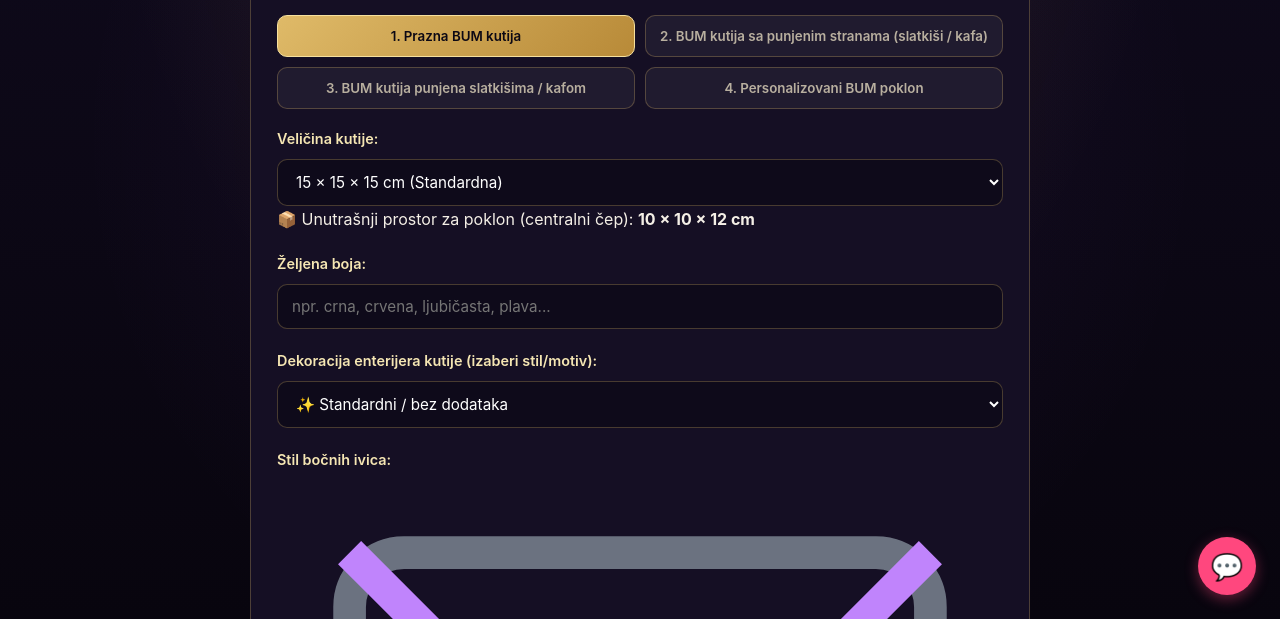
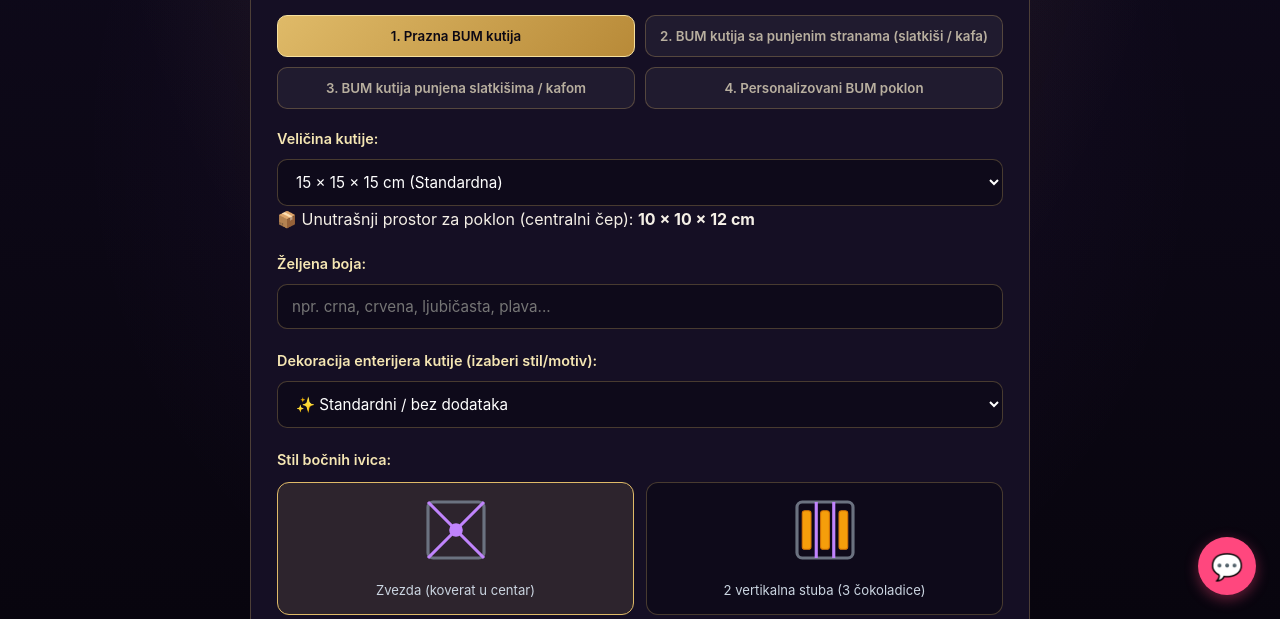
Before and after one commit to milicaglumicic-speedstep/Bum_kutije, a website: page bum-kutija.html in a window 1280 px wide. Shown: the part 181-800 px from the top of the page. Drawn offline with Linux system fonts and the light colour scheme; files whose address does not match are found by name.

Commit message:
Update main.css

```diff
--- a/css/main.css
+++ b/css/main.css
@@ -304,3 +304,50 @@ select, input[type="text"], input[type="number"], textarea {
   color: #0c0814;
   border-color: #f6e09e;
 }
+/* ==========================================
+   KONTROLA VELIČINE ILUSTRACIJA I OPCIJA
+   ========================================== */
+.style-grid {
+  display: grid;
+  grid-template-columns: repeat(2, 1fr);
+  gap: 12px;
+  margin-top: 10px;
+}
+
+.style-option {
+  background: var(--input-bg, #0e0a1a);
+  border: 1px solid var(--card-border);
+  border-radius: 12px;
+  padding: 12px;
+  display: flex;
+  flex-direction: column;
+  align-items: center;
+  justify-content: center;
+  text-align: center;
+  cursor: pointer;
+  transition: all 0.2s ease;
+}
+
+.style-option.selected {
+  border-color: var(--gold-primary);
+  background: rgba(223, 186, 104, 0.12);
+}
+
+/* Ograničava ogromne slike i SVG stranica na kompaktnu veličinu */
+.style-option svg,
+.style-preview svg,
+.style-option img {
+  width: 70px !important;
+  height: 70px !important;
+  max-width: 70px !important;
+  max-height: 70px !important;
+  object-fit: contain;
+  margin-bottom: 8px;
+}
+
+.style-option span,
+.style-option label {
+  font-size: 0.82rem;
+  color: var(--silver, #cbd5e1);
+  margin: 0;
+}
```
